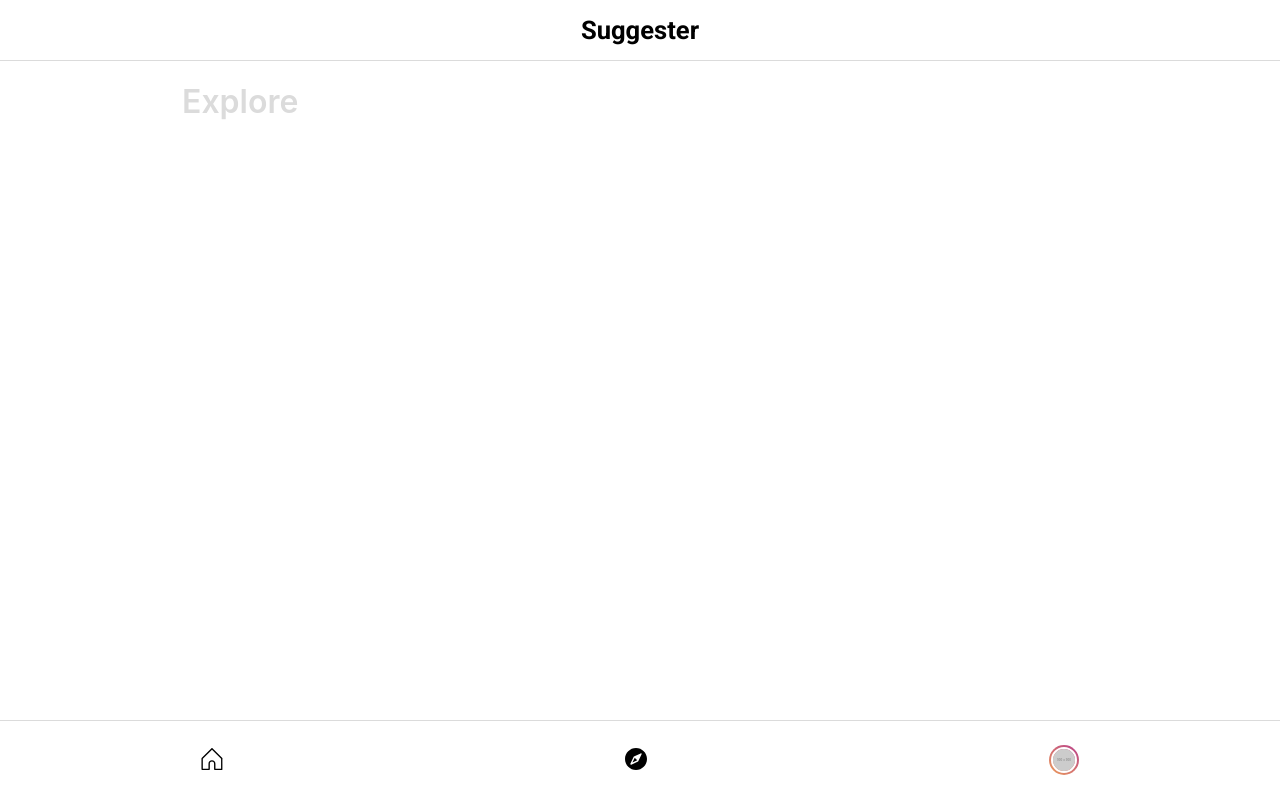
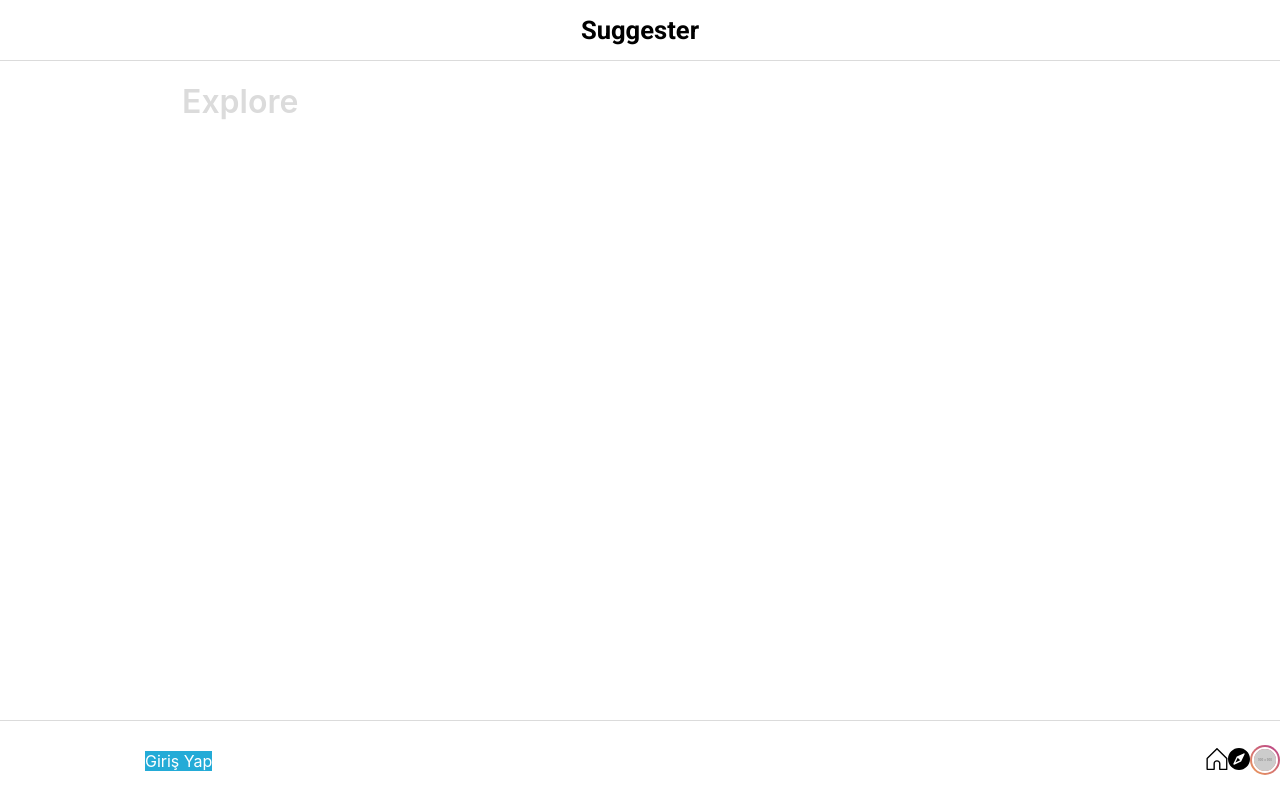
Before and after one commit to turanyunus/sugges-vue, a Vue app in the folder suggester-vue/: page /explore in a window 1280 px wide. Built offline with nearby package versions, Linux system fonts and the light colour scheme.

Commit message:
custom-button component added

```diff
--- a/suggester-vue/package.json
+++ b/suggester-vue/package.json
@@ -3,7 +3,7 @@
   "version": "0.1.0",
   "private": true,
   "scripts": {
-    "serve": "vue-cli-service serve",
+    "start": "vue-cli-service serve",
     "build": "vue-cli-service build",
     "lint": "vue-cli-service lint"
   },
--- /dev/null
+++ b/suggester-vue/src/components/CustomButton.vue
@@ -0,0 +1,94 @@
+<script>
+export default {
+  name: 'CustomButton',
+  props: {
+    border: { type: [String, Number], default: 1 },
+    borderColor: { type: String, default: '#CCC' },
+    disableBorderColor: { type: String, default: '#CCC' },
+    disabled: { type: Boolean, default: false },
+    disableColor: { type: String, default: '#eee' },
+    color: { type: String, default: '#CCC' },
+    disableBackground: { type: String, default: '#eee' },
+    background: { type: String, default: '#eee' },
+    mouseoverColor: { type: String, default: '#555' },
+    mouseoverBackground: { type: String, default: '#ddd' },
+    cursor: { type: String, default: 'pointer' },
+    padding: { type: [String, Number], default: '5px 10px' },
+    margin: { type: [String, Number], default: 1 },
+    borderRadius: { type: [String, Number], default: 2 }
+  },
+  data() {
+    return { isMouseOver: false }
+  },
+  computed: {
+    styles() {
+      return {
+        borderWidth: this._border,
+        borderColor: this._borderColor,
+        borderRadius: this._borderRadius,
+        background: this._background,
+        color: this._color,
+        cursor: this._cursor,
+        padding: this._padding,
+        margin: this._margin
+      }
+    },
+    _border() {
+      if (this.isNumeric(this.border)) {
+        return this.border + ' px'
+      }
+      return this.color
+    },
+    _borderColor() {
+      return this.disabled ? this.disableBorderColor : this.borderColor
+    },
+    _borderRadius() {
+      if (this.isNumeric(this.borderRadius)) return this.margin + ' px'
+      return this.borderRadius
+    },
+    _background() {
+      if (this.disabled) return this.disableBackground
+      return this.isMouseOver ? this.mouseoverBackground : this.background
+    },
+    _color() {
+      if (this.disabled) return this.disableColor
+      return this.isMouseOver ? this.mouseoverColor : this.color
+    },
+    _cursor() {
+      return this.disabled ? 'default' : this.cursor
+    },
+    _padding() {
+      if (this.isNumeric(this.padding)) return this.padding + ' px'
+      return this.padding
+    },
+    _margin() {
+      if (this.isNumeric(this.margin)) return this.margin + ' px'
+      return this.margin
+    }
+  },
+  methods: {
+    isNumeric(value) {
+      return /^\d+$/.test(value)
+    },
+    OnMouseOver() {
+      this.isMouseOver = true
+    },
+    OnMouseOut() {
+      return (this.isMouseOver = false)
+    }
+  }
+}
+</script>
+
+<template>
+  <button :style="styles" @mouseover="OnMouseOver" @mouseout="OnMouseOut">
+    <slot />
+  </button>
+</template>
+
+<style scoped>
+button {
+  outline: none;
+  border-style: solid;
+}
+</style>
--- a/suggester-vue/src/components/CustomCategoryList.vue
+++ b/suggester-vue/src/components/CustomCategoryList.vue
@@ -85,7 +85,7 @@
   padding-top: 20px;
   border-radius: 3px;
   border: 1px solid rgb(var(--b6a));
-  margin-bottom: 300px;
+  margin-bottom: 30px;
 }
 .title{
   font-size: 15px;
--- a/suggester-vue/src/components/Header.vue
+++ b/suggester-vue/src/components/Header.vue
@@ -5,10 +5,12 @@
 import IconExploreFill from '@/assets/icons/explore-fill.svg'
 import Container from '@/components/Container'
 import Avatar from '@/components/Avatar'
+import NotLogInComponent from "@/components/NotLogInComponent";
 
 export default {
   name: 'Header',
   components: {
+    NotLogInComponent,
     Avatar,
     Container,
     IconHome,
@@ -32,7 +34,9 @@
         <input type="text" placeholder="Ara..." />
       </form>
       <!-- navigation -->
+
       <nav class="navigation">
+        <NotLogInComponent />
         <router-link to="/">
           <IconHomeFill v-if="$route.name === 'Home'" />
           <IconHome v-else />
--- /dev/null
+++ b/suggester-vue/src/components/NotLogInComponent.vue
@@ -0,0 +1,15 @@
+<script>
+import CustomButton from '@/components/CustomButton'
+export default {
+  name: 'NotLogInComponent',
+  components: { CustomButton }
+}
+</script>
+
+<template>
+  <div class="container">
+    <CustomButton color="white" background="#23ABD7" padding="10çpx 10px" border-radius="2">Giriş Yap</CustomButton>
+  </div>
+</template>
+
+<style scoped></style>
--- a/suggester-vue/src/views/home/index.vue
+++ b/suggester-vue/src/views/home/index.vue
@@ -17,6 +17,9 @@
       <Post />
     </div>
     <div class="sidebar">
+      <CustomCategoryList />
+      <CustomCategoryList />
+      <CustomCategoryList />
       <CustomCategoryList />
     </div>
   </div>
```
